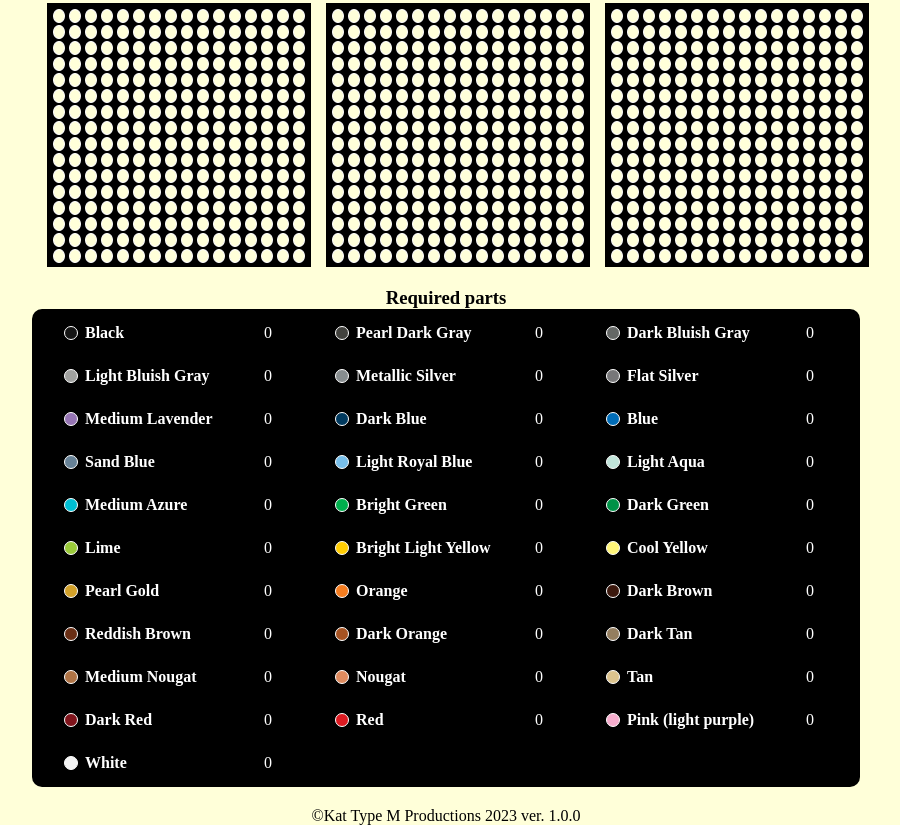
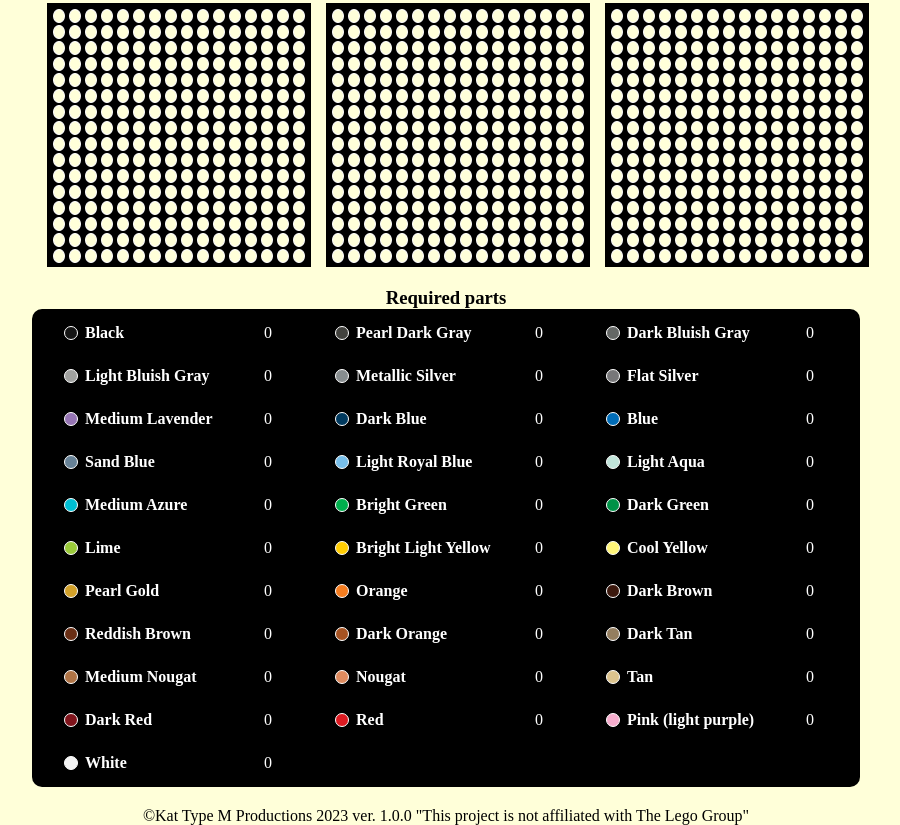
Before and after one commit to KatTypeM/lego-art-designer, a plain HTML site: page index.html in a window 1280 px wide. Shown: the part 799-1624 px from the top of the page, without its empty margins (194-1094 px from the left). Drawn offline with nearby package versions, Linux system fonts and the light colour scheme; a web font is replaced by a local one.

Commit message:
Update index.html

```diff
--- a/index.html
+++ b/index.html
@@ -96,6 +96,7 @@
 		&copy;<span class="author"></span>
 		<span class="year"></span>
 		<span class="version"></span>
+		 "This project is not affiliated with The Lego Group"
 	</footer>
 
 	<script src="colorpallet.js"></script>
```
